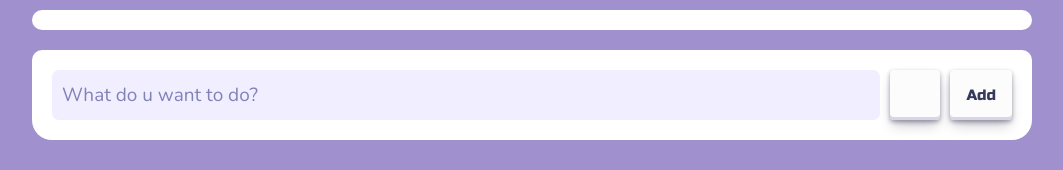
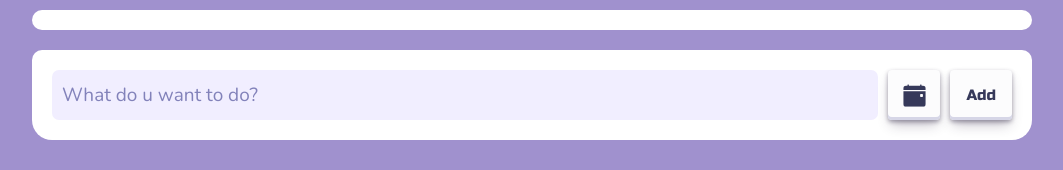
Before and after one commit to Papsanly/to-make-sandwich-react, a React (Vite) app: page / in a window 1280 px wide. Shown: the part 137-307 px from the top of the page, without its empty margins (108-1171 px from the left). Built offline with nearby package versions, Linux system fonts and the light colour scheme.

Commit message:
fixed missing datetime picker

```diff
--- a/src/InputSection.module.css
+++ b/src/InputSection.module.css
@@ -59,9 +59,13 @@
 }
 
 .deadlineInput[data-deadline=false] {
-  width: 50px;
+  width: 52px;
 }
 
 .deadlineInput[data-deadline=false]::-webkit-datetime-edit-fields-wrapper {
   display: none;
 }
+
+.deadlineInput {
+  justify-content: flex-end;
+}
```
